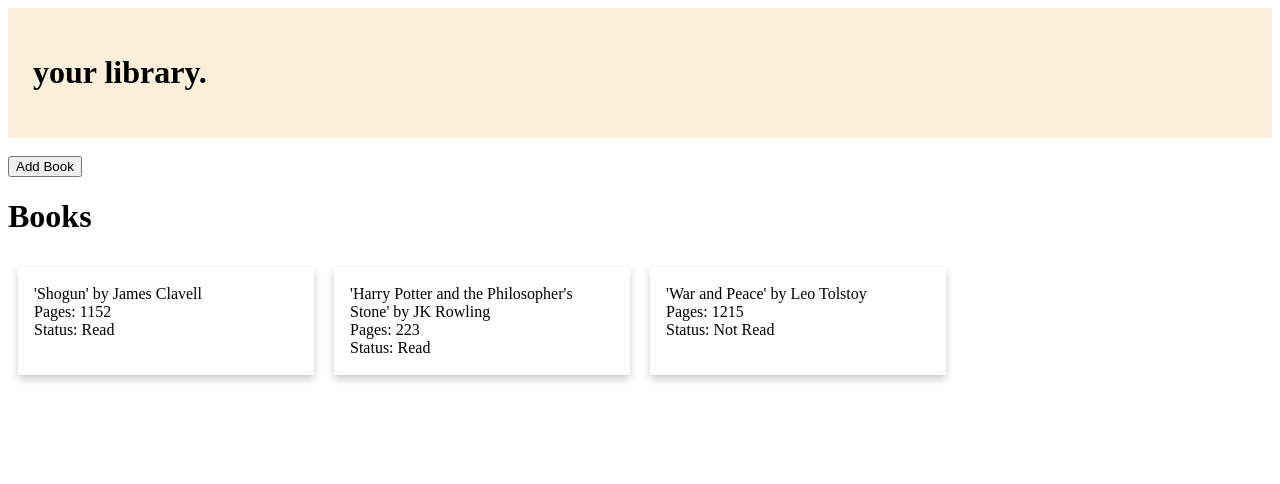
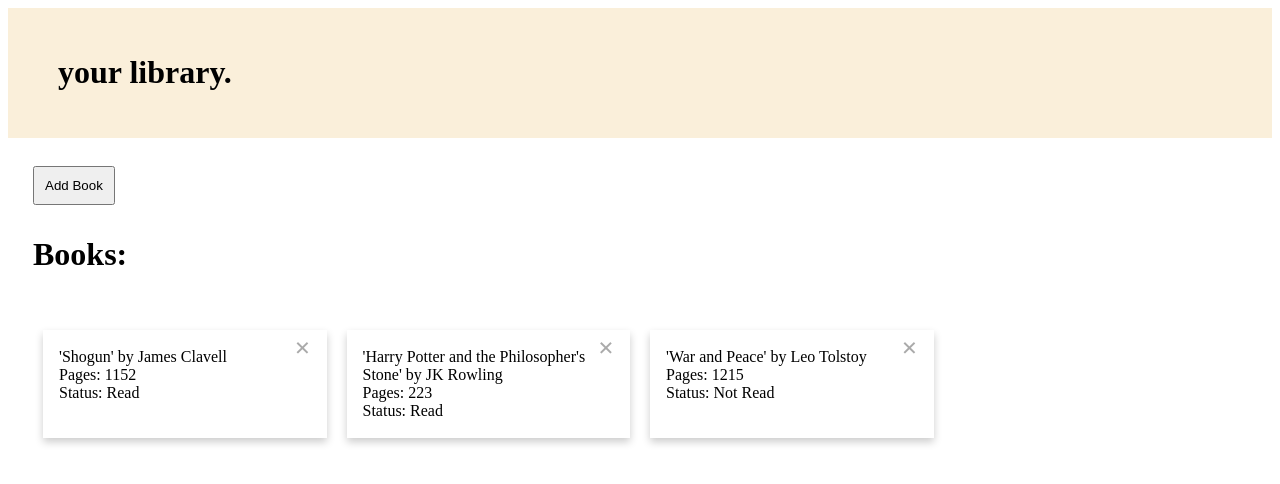
Before and after one commit to Sunnythesun/Library, a plain HTML site: page index.html in a window 1280 px wide. Drawn offline with Linux system fonts and the light colour scheme.

Commit message:
close cards

```diff
--- a/index.html
+++ b/index.html
@@ -57,7 +57,7 @@
 
     <br>
 
-    <h1>Books</h1>
+    <h1>Books:</h1>
 
     <div id="flex">
     </div>
--- a/javascript.js
+++ b/javascript.js
@@ -1,6 +1,4 @@
 let myLibrary = [];
-let card;
-
 
 const form = document.querySelector('#form');
 const inputTitle = document.querySelector('#inputTitle');
@@ -61,13 +59,24 @@ function createCards() {
         myLibrary[i].info();
 
         //generate cards dynamically
-        card = document.createElement("div");
+        const card = document.createElement("div");
         card.className = "card";
         document.getElementById("flex").appendChild(card);
 
+        const closeCard = document.createElement("span");
+        closeCard.className = "closeCard";
+        closeCard.innerHTML = "&times;";
+        card.appendChild(closeCard);
+
         const cardText = document.createElement("p");
-        cardText.innerText = myLibrary[i].info();;
+        cardText.innerText = myLibrary[i].info();
         card.appendChild(cardText);
+
+        //remove card and object from array
+        closeCard.addEventListener("click", function () {
+            card.remove();
+            myLibrary.splice(i, 1);
+        });
     }
 }
 
--- a/style.css
+++ b/style.css
@@ -2,6 +2,19 @@
     box-sizing: border-box;
     padding: 25px;
     background-color: rgb(250, 239, 218);
+}
+
+h1 {
+    box-sizing: border-box;
+    padding-left: 25px;
+}
+
+#modalButton {
+    box-sizing: border-box;
+    padding: 10px;
+    margin-left: 25px;
+    margin-top: 10px;
+    margin-bottom: 10px;
 }
 
 form {
@@ -60,8 +73,7 @@ input[type=text] {
     font-weight: bold;
 }
 
-.closeModal:hover,
-.closeModal:focus {
+.closeModal:hover {
     color: black;
     text-decoration: none;
     cursor: pointer;
@@ -78,4 +90,18 @@ input[type=text] {
 #flex {
     display: flex;
     flex-wrap: wrap;
+    padding: 25px;
 }
+
+.closeCard {
+    color: #aaa;
+    float: right;
+    font-size: 28px;
+    font-weight: bold;
+}
+
+.closeCard:hover {
+    color: black;
+    text-decoration: none;
+    cursor: pointer;
+}
```
